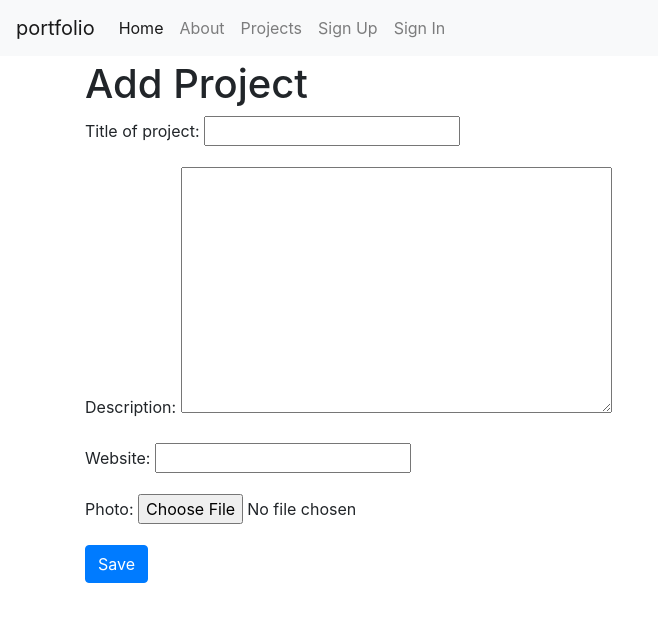
After one commit to Pompeiro/portfolio, a Django app: page /portfolioapp/add/ in a window 1280 px wide. The commit adds this page. Shown: the top 622 px of the page, without its empty margins (0-658 px from the left). Run offline with Django 3.2, Linux system fonts and the light colour scheme; some libraries are stand-ins or nearby versions.

Commit message:
Add PortfolioProject form

```diff
--- a/portfolio/portfolioapp/models.py
+++ b/portfolio/portfolioapp/models.py
@@ -1,5 +1,6 @@
 from autoslug import AutoSlugField
 from django.db import models
+from django.urls import reverse
 
 
 class PortfolioProject(models.Model):
@@ -15,3 +16,7 @@ class PortfolioProject(models.Model):
 
     def __str__(self):
         return self.title
+
+    def get_absolute_url(self):
+        """Return absolute URL to the PortfolioProject Detail page."""
+        return reverse("portfolioapp:detail", kwargs={"slug": self.slug})
--- a/portfolio/portfolioapp/urls.py
+++ b/portfolio/portfolioapp/urls.py
@@ -9,6 +9,7 @@ urlpatterns = [
         view=views.PortfolioProjectListView.as_view(),
         name="list",
     ),
+    path(route="add/", view=views.PortfolioProjectCreateView.as_view(), name="add"),
     path(
         route="<slug:slug>/",
         view=views.PortfolioProjectDetailView.as_view(),
--- a/portfolio/portfolioapp/views.py
+++ b/portfolio/portfolioapp/views.py
@@ -1,4 +1,4 @@
-from django.views.generic import DetailView, ListView
+from django.views.generic import CreateView, DetailView, ListView
 
 from .models import PortfolioProject
 
@@ -9,3 +9,8 @@ class PortfolioProjectListView(ListView):
 
 class PortfolioProjectDetailView(DetailView):
     model = PortfolioProject
+
+
+class PortfolioProjectCreateView(CreateView):
+    model = PortfolioProject
+    fields = ["title", "description", "website", "photo"]
--- a/portfolio/templates/base.html
+++ b/portfolio/templates/base.html
@@ -70,6 +70,9 @@
                 {# URL provided by django-allauth/account/urls.py #}
                 <a class="nav-link" href="{% url 'account_logout' %}">{% trans "Sign Out" %}</a>
               </li>
+            <li class="nav-item">
+              <a class="nav-link" href="{% url 'portfolioapp:add' %}">Add project</a>
+            </li>
             {% else %}
               <li class="nav-item">
                 {# URL provided by django-allauth/account/urls.py #}
--- /dev/null
+++ b/portfolio/templates/portfolioapp/portfolioproject_form.html
@@ -0,0 +1,12 @@
+{% extends "base.html" %}
+
+{% block title %}Add Project{% endblock title %}
+
+{% block content %}
+<h1>Add Project</h1>
+<form method="post" action="{% url 'portfolioapp:add' %}">
+  {% csrf_token %}
+  {{ form.as_p }}
+  <button type="submit" class="btn btn-primary">Save</button>
+</form>
+{% endblock %}
--- a/portfolio/templates/portfolioapp/portfolioproject_list.html
+++ b/portfolio/templates/portfolioapp/portfolioproject_list.html
@@ -10,4 +10,5 @@
     <li><a href="{% url 'portfolioapp:detail' project.slug %}">{{ project.title }}</a></li>
   {% endfor %}
 </ul>
+
 {% endblock content %}
--- a/requirements/base.txt
+++ b/requirements/base.txt
@@ -4,6 +4,7 @@ Pillow==8.2.0  # https://github.com/python-pillow/Pillow
 argon2-cffi==20.1.0  # https://github.com/hynek/argon2_cffi
 whitenoise==5.2.0  # https://github.com/evansd/whitenoise
 redis==3.5.3  # https://github.com/andymccurdy/redis-py
+Unidecode==1.2.0 # https://github.com/avian2/unidecode
 
 # Django
 # ------------------------------------------------------------------------------
```
